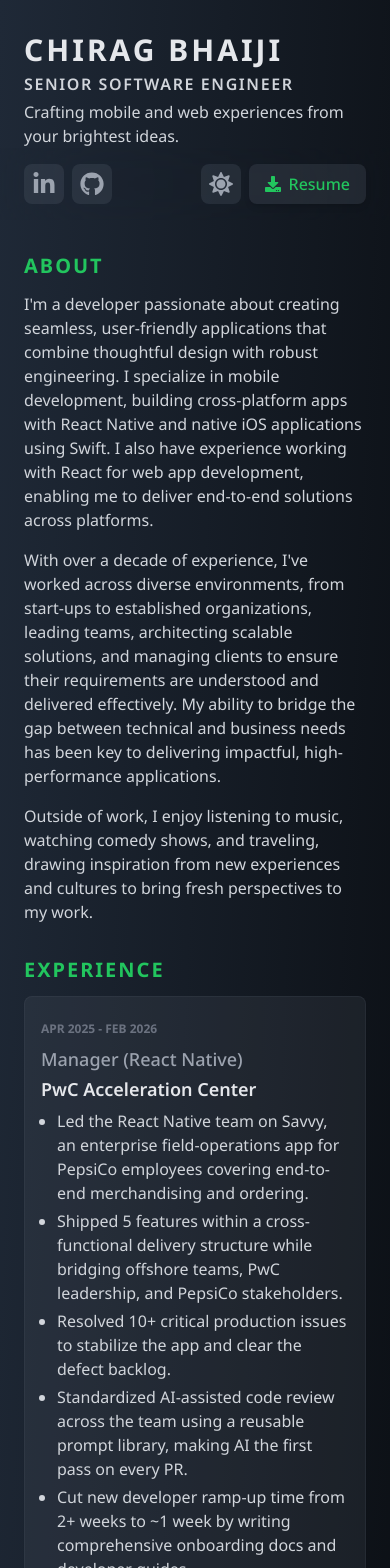
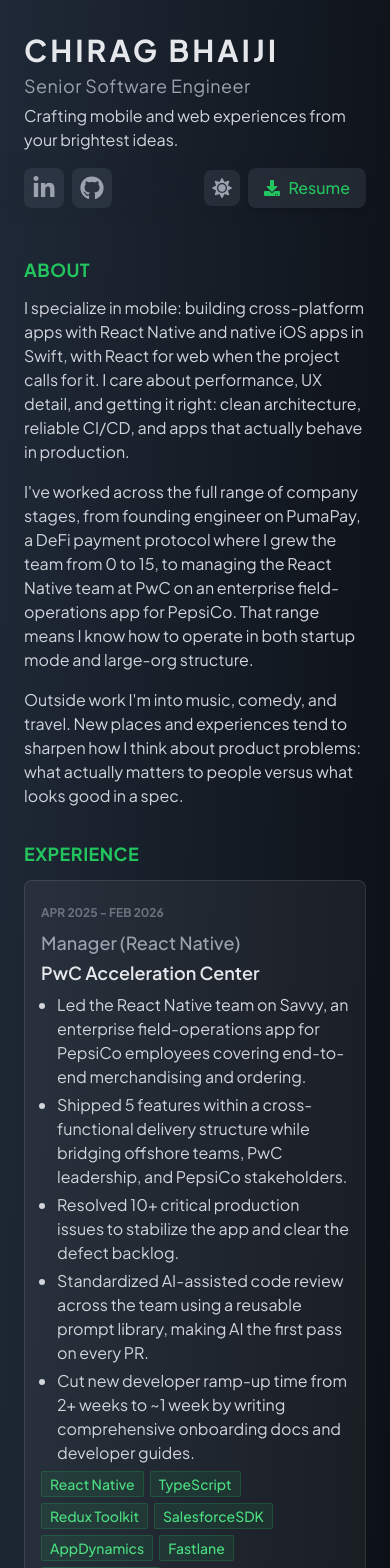
Before and after one commit to chiragbhaiji/meet-me, a Next.js app: page / in a window 390 px wide. Shown: the top 1568 px of the page. Built offline with nearby package versions, Linux system fonts and the light colour scheme.

Commit message:
Fix SEO, favicon, fonts, and add blog

```diff
--- a/app/components/Header.tsx
+++ b/app/components/Header.tsx
@@ -18,7 +18,7 @@
       <h1 className="font-bold text-3xl text-gray-800 dark:text-gray-200 md:text-6xl uppercase tracking-widest">
         {fullName}
       </h1>
-      <h3 className="font-semibold text-gray-600 dark:text-gray-300 text-l md:text-2xl uppercase tracking-widest">
+      <h3 className="font-normal text-gray-500 dark:text-gray-400 text-lg md:text-xl tracking-wide">
         {currentRole}
       </h3>
       <SectionBody text={shortBio} />
--- a/app/components/NavBar.tsx
+++ b/app/components/NavBar.tsx
@@ -13,7 +13,7 @@
   resumeUrl: string;
 };
 
-const SECTION_IDS = ["about", "experience", "projects"] as const;
+const SECTION_IDS = ["about", "experience", "projects", "writing"] as const;
 const SCROLL_STUCK_THRESHOLD = 10;
 const NAVBAR_HEIGHT_PX = 70;
 
@@ -89,7 +89,7 @@
   }, [sectionLabel]);
 
   return (
-    <div className="top-0 z-50 sticky backdrop-blur-3xl py-4 transition-all duration-200">
+    <div className={`top-0 z-50 sticky backdrop-blur-3xl py-4 transition-all duration-200 ${isStuck ? "border-b border-gray-200/60 dark:border-white/10 shadow-sm" : ""}`}>
       <div
         ref={containerRef}
         className="relative flex justify-between items-center gap-4 mx-auto px-6 max-w-6xl"
@@ -122,7 +122,7 @@
             className="flex items-center justify-center bg-gray-200 hover:bg-gray-300 dark:bg-gray-500/20 dark:hover:bg-gray-500/60 p-2 rounded-lg text-gray-600 hover:text-gray-800 dark:text-gray-400 dark:hover:text-gray-200 transition-colors duration-200"
             aria-label="Toggle theme"
           >
-            {theme === "dark" ? <FaSun size={24} /> : <FaMoon size={24} />}
+            {theme === "dark" ? <FaSun size={20} /> : <FaMoon size={20} />}
           </button>
           <button
             onClick={() => window.open(resumeUrl, "_self")}
--- a/app/components/common/Card.tsx
+++ b/app/components/common/Card.tsx
@@ -6,7 +6,7 @@
 };
 
 const className =
-  "text-left group/card flex flex-col md:flex-row bg-white border border-gray-200 dark:bg-gray-500/15 dark:border-gray-600/20 p-4 md:p-6 rounded-lg shadow-sm hover:shadow-green-500/20 transition-shadow duration-200";
+  "text-left group/card flex flex-col md:flex-row bg-white border border-gray-200 dark:bg-white/5 dark:border-white/10 p-4 md:p-6 rounded-lg shadow-sm hover:shadow-md hover:shadow-green-500/30 dark:hover:shadow-green-500/20 transition-shadow duration-200";
 
 export default function Card({ children, href }: Readonly<CardProps>) {
   if (!href) {
--- a/app/components/common/SectionTitle.tsx
+++ b/app/components/common/SectionTitle.tsx
@@ -4,7 +4,7 @@
 
 export default function SectionTitle({ title }: Readonly<SectionTitleProps>) {
   return (
-    <h3 className="mb-3 md:mb-6 font-bold text-green-500 text-xl md:text-3xl tracking-widest">
+    <h3 className="mb-3 md:mb-6 font-bold text-green-500 text-lg md:text-xl tracking-wide">
       {title.toUpperCase()}
     </h3>
   );
--- a/app/components/common/Tags.tsx
+++ b/app/components/common/Tags.tsx
@@ -4,9 +4,9 @@
       {titles.map((title) => (
         <div
           key={title}
-          className="bg-gray-100 dark:bg-white/10 px-2 py-0 md:py-1 rounded-sm md:rounded-md"
+          className="bg-green-50 dark:bg-green-500/10 border border-green-100 dark:border-green-500/20 px-2 py-0 md:py-1 rounded-sm md:rounded-md"
         >
-          <span className="font-medium text-center text-gray-600 dark:text-gray-300 text-sm">
+          <span className="font-medium text-center text-green-700 dark:text-green-400 text-sm">
             {title}
           </span>
         </div>
--- a/app/constants/data.js
+++ b/app/constants/data.js
@@ -19,9 +19,9 @@
     },
   ],
   description: [
-    "I'm a developer passionate about creating seamless, user-friendly applications that combine thoughtful design with robust engineering. I specialize in mobile development, building cross-platform apps with React Native and native iOS applications using Swift. I also have experience working with React for web app development, enabling me to deliver end-to-end solutions across platforms.",
-    "With over a decade of experience, I've worked across diverse environments, from start-ups to established organizations, leading teams, architecting scalable solutions, and managing clients to ensure their requirements are understood and delivered effectively. My ability to bridge the gap between technical and business needs has been key to delivering impactful, high-performance applications.",
-    "Outside of work, I enjoy listening to music, watching comedy shows, and traveling, drawing inspiration from new experiences and cultures to bring fresh perspectives to my work.",
+    "I specialize in mobile: building cross-platform apps with React Native and native iOS apps in Swift, with React for web when the project calls for it. I care about performance, UX detail, and getting it right: clean architecture, reliable CI/CD, and apps that actually behave in production.",
+    "I've worked across the full range of company stages, from founding engineer on PumaPay, a DeFi payment protocol where I grew the team from 0 to 15, to managing the React Native team at PwC on an enterprise field-operations app for PepsiCo. That range means I know how to operate in both startup mode and large-org structure.",
+    "Outside work I'm into music, comedy, and travel. New places and experiences tend to sharpen how I think about product problems: what actually matters to people versus what looks good in a spec.",
   ],
   experiences: [
     {
@@ -54,7 +54,7 @@
     {
       company: {
         name: "Thrive Now (Hashtag Loyalty)",
-        url: "https://thrivenow.in",
+        url: "",
       },
       role: "Senior React Native Developer",
       duration: {
@@ -177,10 +177,20 @@
       skillsUsed: ["iOS", "Swift", "Objective-C", "Socket.io", "OOP", "TDD"],
     },
   ],
+  writings: [
+    {
+      title: "Playing videos in React Native using Cloudinary",
+      url: "https://www.bigbinary.com/blog/playing-videos-in-react-native-using-cloudinary",
+      publishedOn: "BigBinary Blog",
+      date: "Sep 2021",
+      description:
+        "A practical guide to hosting, configuring, and streaming videos in React Native using Cloudinary, covering platform-specific fixes and adaptive bitrate streaming.",
+    },
+  ],
   projects: [
     {
       name: "Thrive: Online Food Delivery",
-      url: "https://thrivenow.in",
+      url: "",
       description: [
         "Food discovery and ordering app with a social platform for foodies.",
         "Built Rewards, Customer Feedback, and Personalized Ratings end-to-end, driving a 30% increase in user engagement.",
@@ -295,7 +305,7 @@
     },
     {
       name: "PumaPay: DeFi Payment Wallet",
-      url: "https://pumapay.com",
+      url: "",
       description: [
         "DeFi payment protocol for peer-to-peer transactions via advanced billing models.",
         "Joined as sole founding engineer, shipped the first production version, then grew the engineering team from 0 to 15.",
--- a/app/globals.css
+++ b/app/globals.css
@@ -17,5 +17,5 @@
 body {
   color: var(--foreground);
   background: var(--background);
-  font-family: var(--font-noto-sans), Arial, Helvetica, sans-serif;
+  font-family: var(--font-plus-jakarta-sans), Arial, Helvetica, sans-serif;
 }
--- a/app/layout.tsx
+++ b/app/layout.tsx
@@ -1,18 +1,35 @@
 import type { Metadata } from "next";
-import { Noto_Sans } from "next/font/google";
+import { Plus_Jakarta_Sans } from "next/font/google";
 import "./globals.css";
 import { data } from "./constants/data";
 import ThemeProvider from "./components/ThemeProvider";
 
-const notoSans = Noto_Sans({
+const plusJakartaSans = Plus_Jakarta_Sans({
   subsets: ["latin"],
-  variable: "--font-noto-sans",
-  weight: ["100", "200", "300", "400", "500", "600", "700", "800", "900"],
+  variable: "--font-plus-jakarta-sans",
+  weight: ["400", "500", "600", "700"],
 });
 
+const description =
+  "React Native and Swift iOS engineer, 12 years across startups and enterprise.";
+
 export const metadata: Metadata = {
-  title: `Hi, I'm ${data.fullName}`,
-  description: data.currentRole,
+  metadataBase: new URL("https://chiragbhaiji.github.io"),
+  title: `${data.fullName} – Senior React Native & iOS Engineer`,
+  description,
+  openGraph: {
+    title: `${data.fullName} – Senior React Native & iOS Engineer`,
+    description,
+    url: "https://chiragbhaiji.github.io/meet-me",
+    siteName: data.fullName,
+    locale: "en_US",
+    type: "website",
+  },
+  twitter: {
+    card: "summary_large_image",
+    title: `${data.fullName} – Senior React Native & iOS Engineer`,
+    description,
+  },
 };
 
 export default function RootLayout({
@@ -30,7 +47,7 @@
         />
       </head>
       <body
-        className={`${notoSans.variable} antialiased bg-gray-50 dark:bg-gradient-to-tl dark:from-black dark:to-gray-800 min-h-screen`}
+        className={`${plusJakartaSans.variable} antialiased bg-gray-50 dark:bg-gradient-to-tl dark:from-black dark:to-gray-800 min-h-screen`}
       >
         <ThemeProvider>{children}</ThemeProvider>
       </body>
--- /dev/null
+++ b/app/opengraph-image.tsx
@@ -0,0 +1,100 @@
+import { ImageResponse } from "next/og";
+
+export const dynamic = "force-static";
+export const alt = "Chirag Bhaiji – Senior React Native & iOS Engineer";
+export const size = { width: 1200, height: 630 };
+export const contentType = "image/png";
+
+export default function Image() {
+  return new ImageResponse(
+    (
+      <div
+        style={{
+          background: "linear-gradient(135deg, #000000 0%, #1f2937 100%)",
+          width: "100%",
+          height: "100%",
+          display: "flex",
+          flexDirection: "column",
+          justifyContent: "center",
+          padding: "80px 100px",
+          fontFamily: "sans-serif",
+        }}
+      >
+        <div
+          style={{
+            width: "56px",
+            height: "4px",
+            background: "#3b82f6",
+            borderRadius: "2px",
+            marginBottom: "44px",
+            display: "flex",
+          }}
+        />
+        <div
+          style={{
+            color: "#94a3b8",
+            fontSize: "20px",
+            letterSpacing: "8px",
+            textTransform: "uppercase",
+            marginBottom: "20px",
+            display: "flex",
+          }}
+        >
+          Senior Software Engineer
+        </div>
+        <div
+          style={{
+            color: "white",
+            fontSize: "88px",
+            fontWeight: "700",
+            lineHeight: "1.05",
+            marginBottom: "28px",
+            display: "flex",
+          }}
+        >
+          Chirag Bhaiji
+        </div>
+        <div
+          style={{
+            color: "#4b5563",
+            fontSize: "26px",
+            marginBottom: "48px",
+            display: "flex",
+          }}
+        >
+          React Native · Swift iOS · 12 years
+        </div>
+        <div style={{ display: "flex", gap: "14px" }}>
+          {["React Native", "TypeScript", "Swift", "iOS"].map((tag) => (
+            <div
+              key={tag}
+              style={{
+                background: "#1e3a5f",
+                color: "#93c5fd",
+                padding: "10px 24px",
+                borderRadius: "8px",
+                fontSize: "20px",
+                display: "flex",
+              }}
+            >
+              {tag}
+            </div>
+          ))}
+        </div>
+        <div
+          style={{
+            position: "absolute",
+            bottom: "44px",
+            right: "100px",
+            color: "#374151",
+            fontSize: "18px",
+            display: "flex",
+          }}
+        >
+          chiragbhaiji.github.io/meet-me
+        </div>
+      </div>
+    ),
+    { ...size }
+  );
+}
--- a/app/page.tsx
+++ b/app/page.tsx
@@ -2,6 +2,7 @@
 import About from "./components/About";
 import Experience from "./components/Experience";
 import Projects from "./components/Projects";
+import Writing from "./components/Writing";
 import Footer from "./components/Footer";
 import { data } from "./constants/data";
 import NavBar from "./components/NavBar";
@@ -21,6 +22,7 @@
         <About description={data.description} />
         <Experience experiences={data.experiences} />
         <Projects projects={data.projects} />
+        <Writing writings={data.writings} />
         <Footer />
       </div>
     </div>
```
Also changed, not shown: app/components/Footer.tsx (+2 -5 lines), app/components/Writing.tsx (added, +36 -0 lines), app/icon.svg (added).
